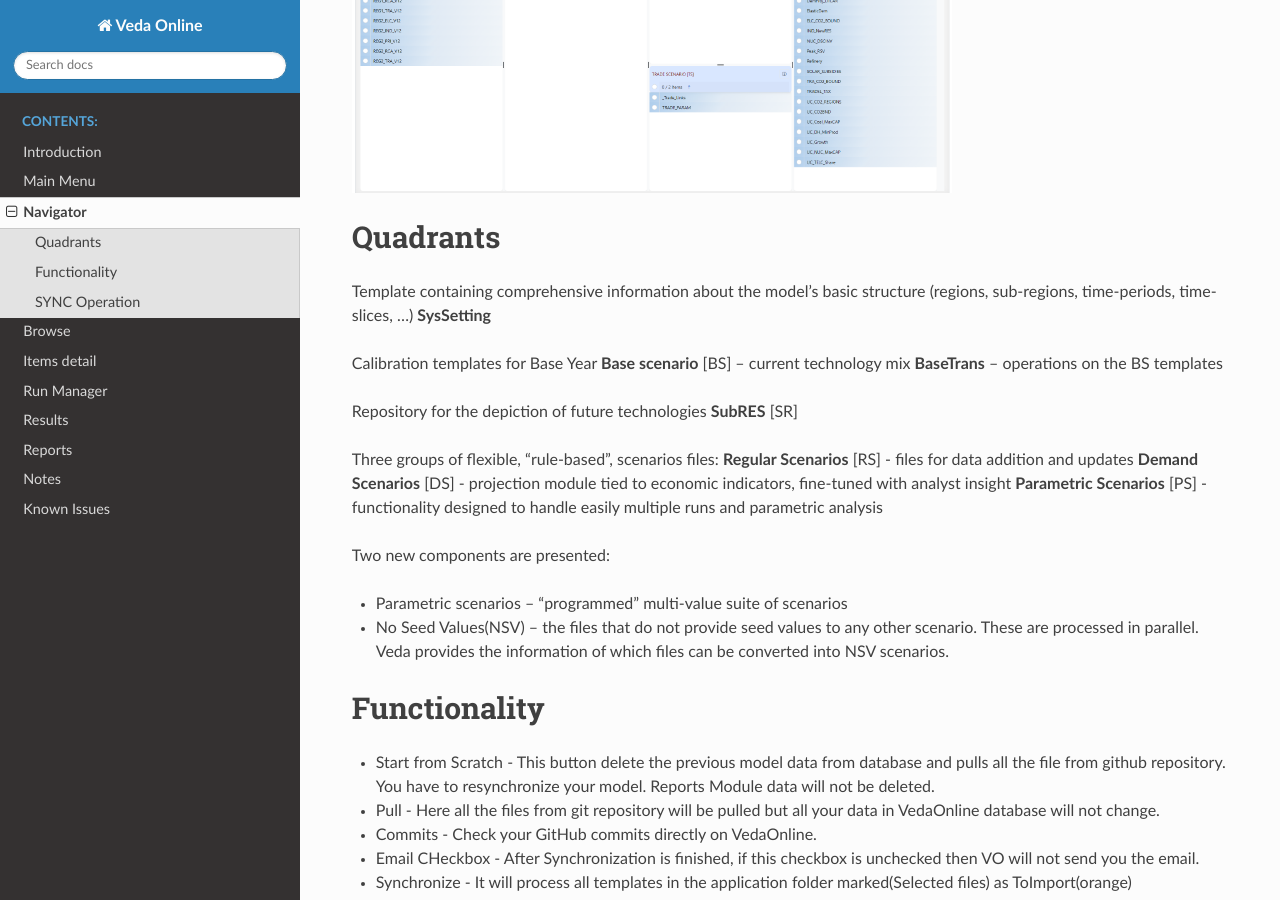
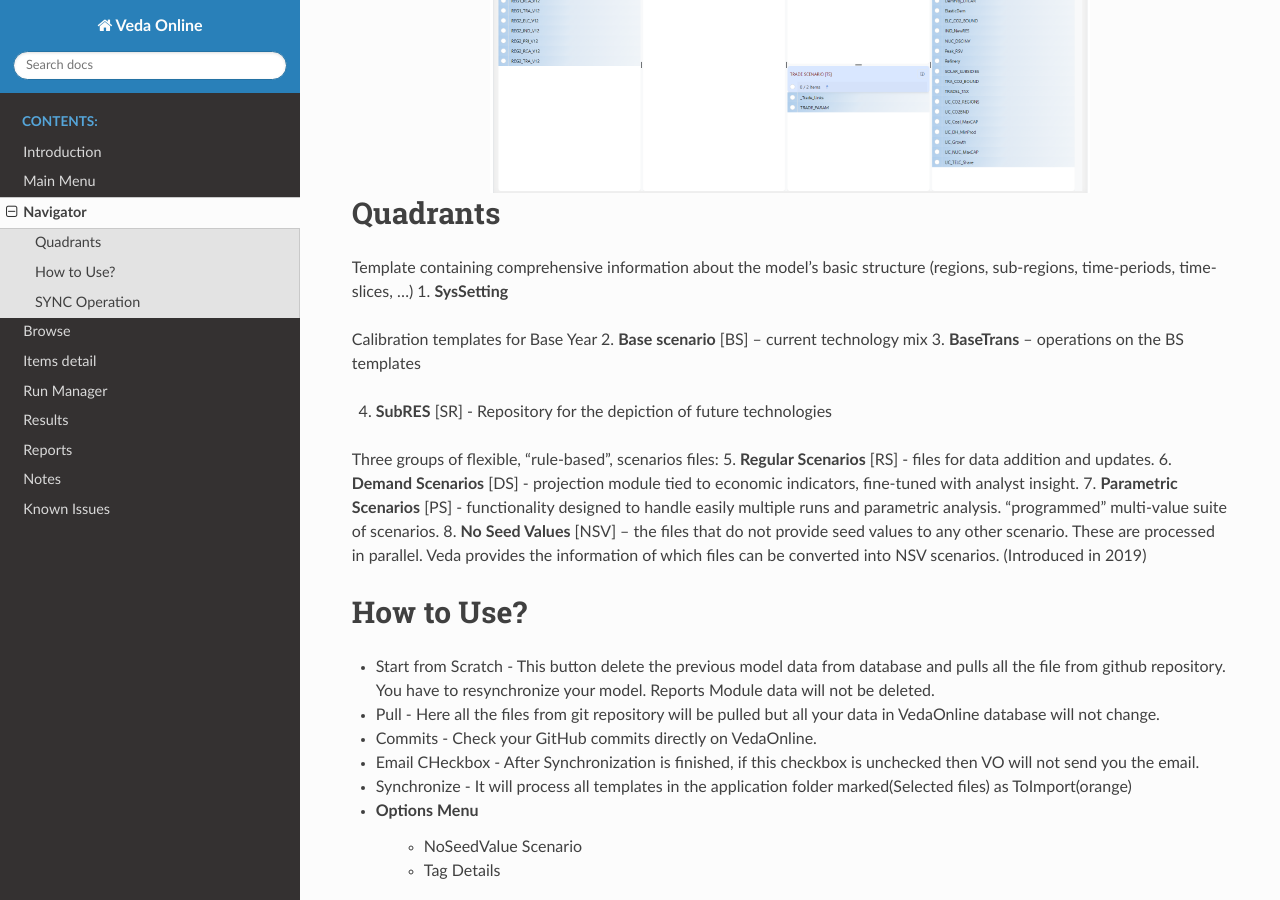
Before and after one commit to kanors-emr/VedaOnline-documentation, a Sphinx documentation site: the page built from source/pages/Navigator.rst, in a window 1280 px wide and 900 px high, scrolled down 441 px. Built offline with Sphinx 7.4.7 and the Read the Docs theme 2.0.0, drawn with Linux system fonts in a browser that asks for light colours.

Commit message:
Browse Quadrants

```diff
--- a/source/pages/Browse.rst
+++ b/source/pages/Browse.rst
@@ -15,6 +15,7 @@ Browsing model input is **necessary** for two reasons:
 
 
 .. image:: images/Browse.png
+   :align: center
    :width: 600
 
 The Browser thereby enables the user to view subsets of the assembled data in a cube by selecting the scenario(s), region(s), process(es), commodity(ies), and/or the attribute(s) of interest.
--- a/source/pages/Navigator.rst
+++ b/source/pages/Navigator.rst
@@ -10,33 +10,28 @@ Demo:
 
 .. image:: images/navigator.png
    :width: 600
+   :align: center
 
 
 Quadrants
 =========
 
 Template containing comprehensive information about the model’s basic structure (regions, sub-regions, time-periods, time-slices, …)
-**SysSetting**
+1. **SysSetting**
 
 Calibration templates for Base Year
-**Base scenario** [BS] – current technology mix
-**BaseTrans** – operations on the BS templates
+2. **Base scenario** [BS] – current technology mix
+3. **BaseTrans** – operations on the BS templates
 
-Repository for the depiction of future technologies
-**SubRES** [SR]
+4. **SubRES** [SR] - Repository for the depiction of future technologies
 
 Three groups of flexible, “rule-based”, scenarios files:
-**Regular Scenarios** [RS] - files for data addition and updates
-**Demand Scenarios** [DS] - projection module tied to economic indicators, fine-tuned with analyst insight
-**Parametric Scenarios** [PS] - functionality designed to handle easily multiple runs and parametric analysis
+5. **Regular Scenarios** [RS] - files for data addition and updates.
+6. **Demand Scenarios** [DS] - projection module tied to economic indicators, fine-tuned with analyst insight.
+7. **Parametric Scenarios** [PS] - functionality designed to handle easily multiple runs and parametric analysis. “programmed” multi-value suite of scenarios.
+8. **No Seed Values** [NSV] – the files that do not provide seed values to any other scenario. These are processed in parallel. Veda provides the information of which files can be converted into NSV scenarios. (Introduced in 2019)
 
-
-Two new components are presented:
-
-* Parametric scenarios – “programmed” multi-value suite of scenarios
-* No Seed Values(NSV) – the files that do not provide seed values to any other scenario. These are processed in parallel. Veda provides the information of which files can be converted into NSV scenarios.
-
-Functionality
+How to Use?
 =============
 
 * Start from Scratch - This button delete the previous model data from database and pulls all the file from github repository. You have to resynchronize your model. Reports Module data will not be deleted.
@@ -58,6 +53,7 @@ Functionality
 
 .. image:: images/nav_files_status_legend.png
    :width: 600
+   :align: center
 
 
 
```
